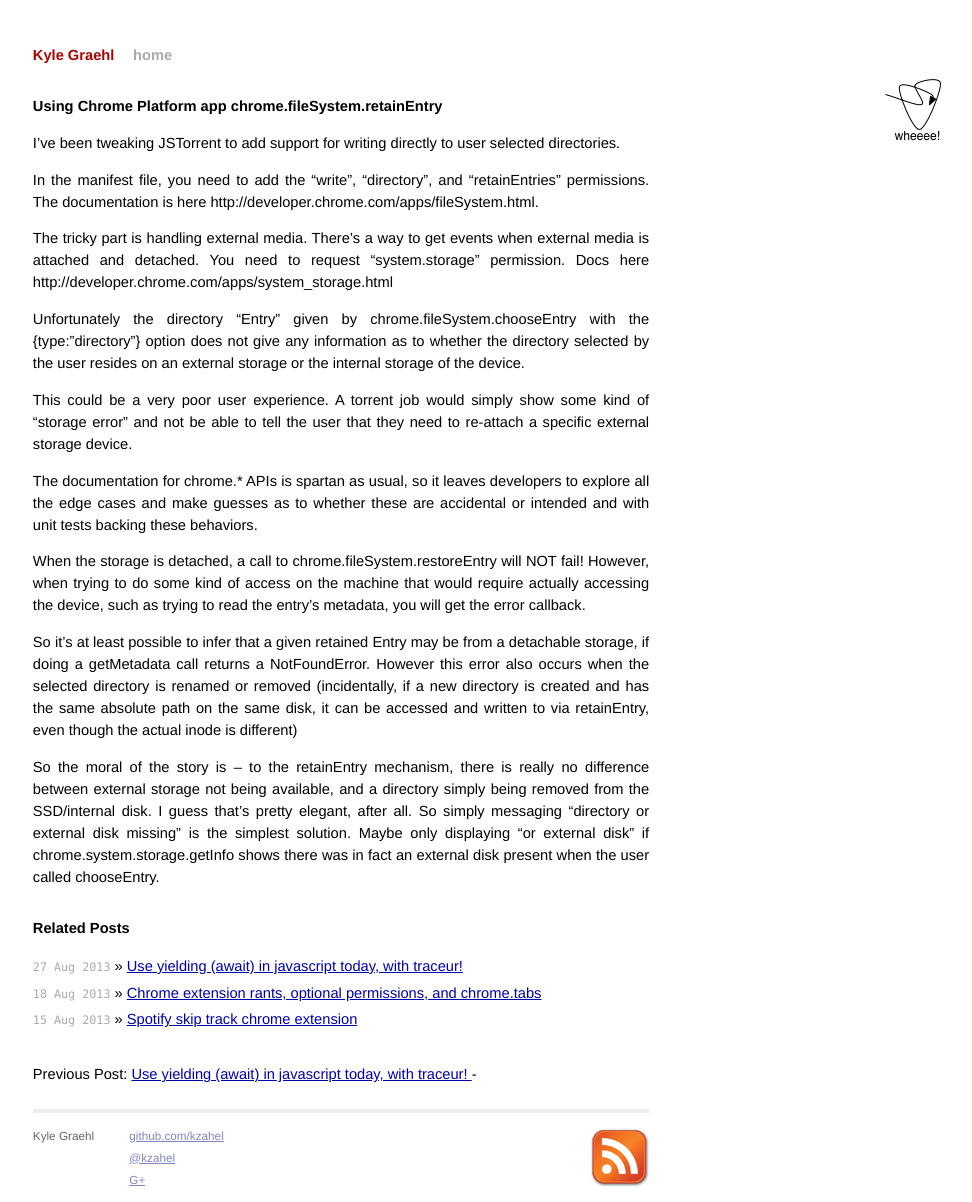
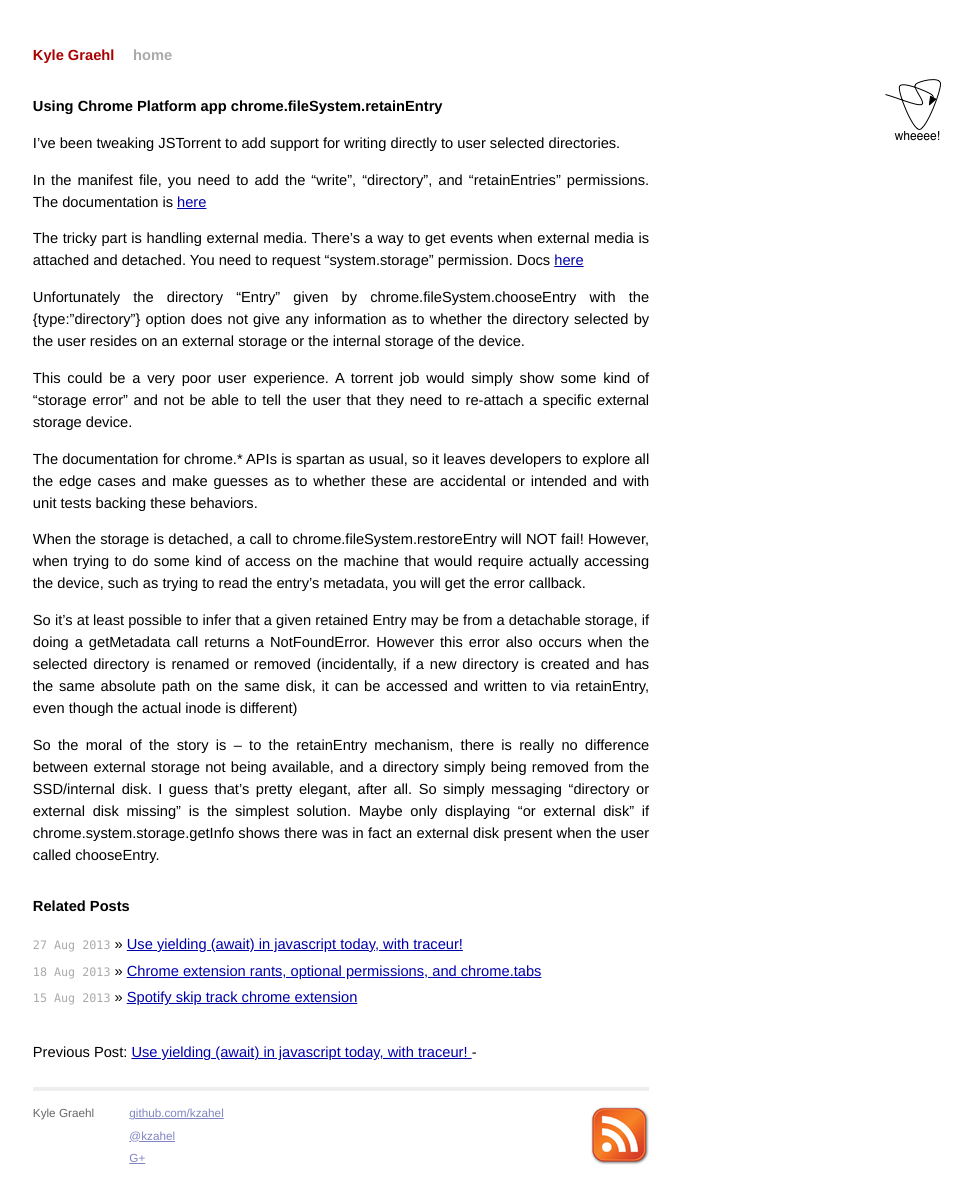
Before and after one commit to kzahel/kzahel.github.io, a Jekyll site: the page built from _posts/2013-12-04-chrome-app-fileSystem-retainEntry.md, in a window 1280 px wide. Shown: the whole page, without its empty margins (299-1271 px from the left). Built offline with Jekyll 4.4.1, drawn with Linux system fonts in a browser that asks for light colours; Markdown is read by kramdown in place of the engine named in the settings; comment, search, counter and statistics services are not loaded; after the commit the page ends 1180 px from its top, so only the background shows below that.

Commit message:
make hyperlink

```diff
--- a/_posts/2013-12-04-chrome-app-fileSystem-retainEntry.md
+++ b/_posts/2013-12-04-chrome-app-fileSystem-retainEntry.md
@@ -10,13 +10,11 @@
 user selected directories.
 
 In the manifest file, you need to add the "write", "directory", and
-"retainEntries" permissions. The documentation is here
-http://developer.chrome.com/apps/fileSystem.html.
+"retainEntries" permissions. The documentation is [here](http://developer.chrome.com/apps/fileSystem.html)
 
 The tricky part is handling external media. There's a way to get
 events when external media is attached and detached. You need to
-request "system.storage" permission. Docs here
-http://developer.chrome.com/apps/system_storage.html
+request "system.storage" permission. Docs [here](http://developer.chrome.com/apps/system_storage.html)
 
 Unfortunately the directory "Entry" given by
 chrome.fileSystem.chooseEntry with the {type:"directory"} option does
```
